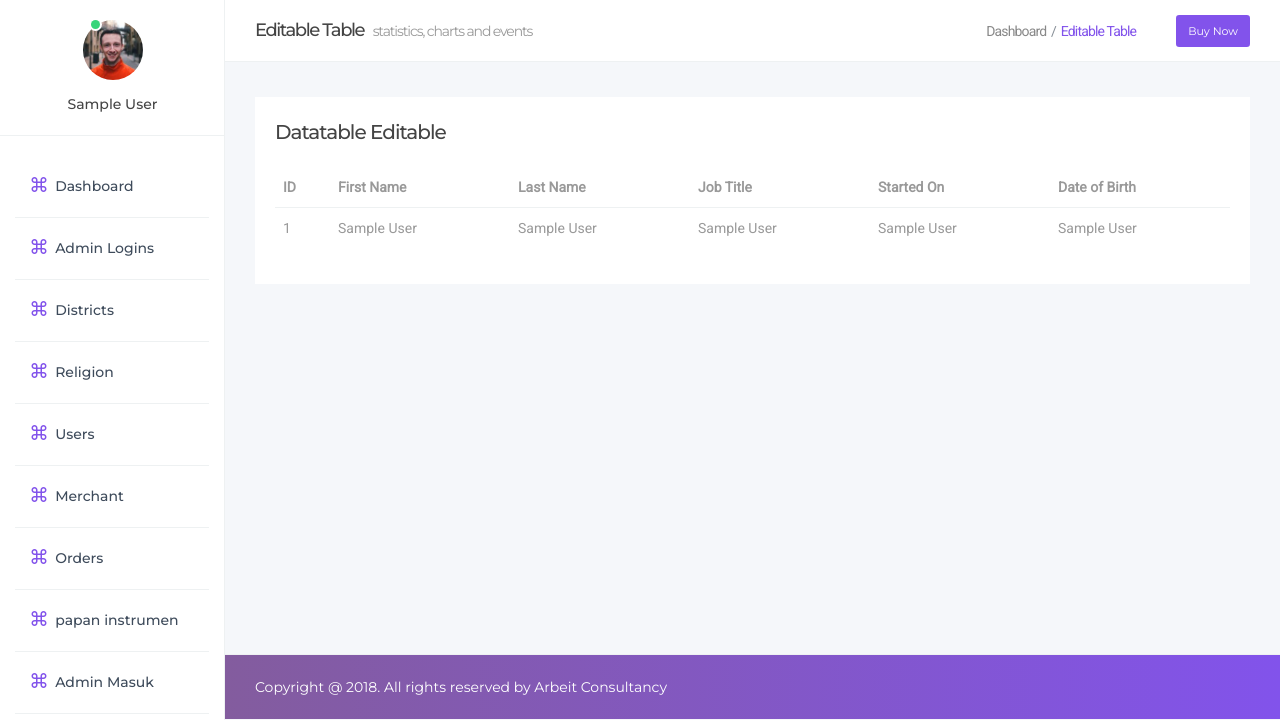
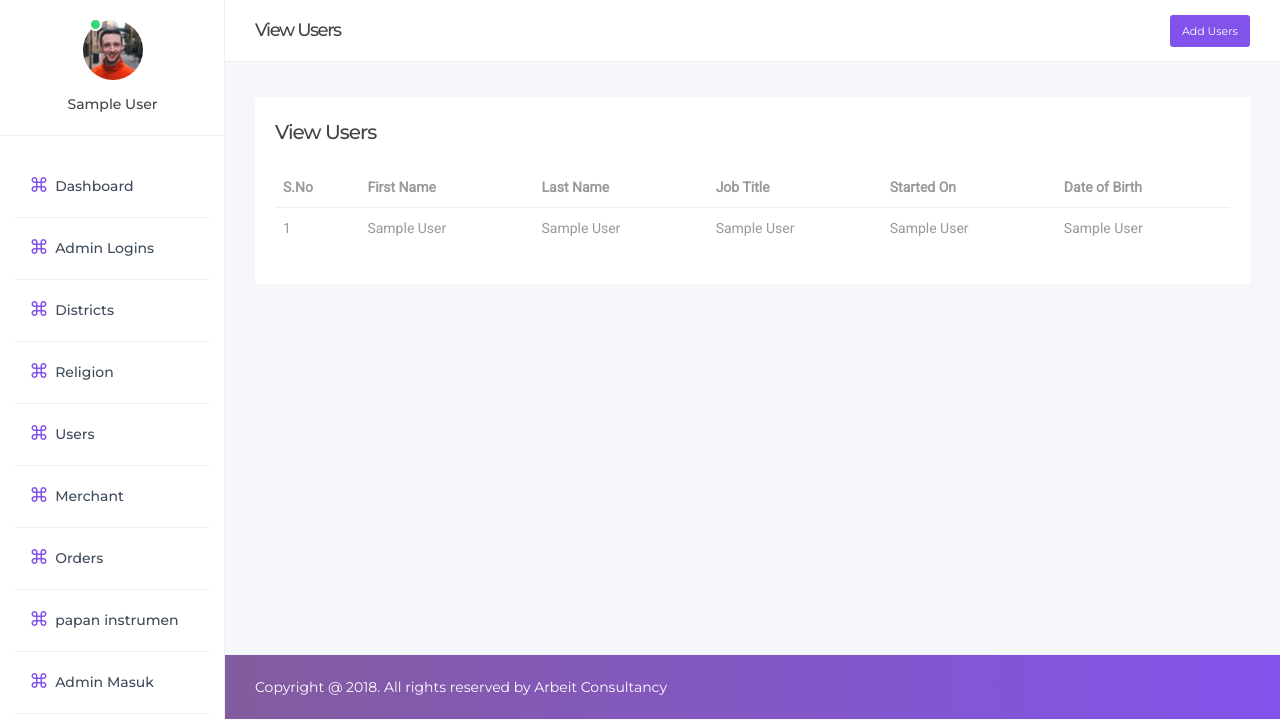
Before and after one commit to Srinivaslancius/money_transfer, a PHP site: page /indonesia_project/view_users.php in a window 1280 px wide. Shown: the part 80-800 px from the top of the page. Run offline with PHP 8.4, Linux system fonts and the light colour scheme; the visitor is signed in with stand-in values (Sample User, id 1); tables that the repository leaves empty or names only in its code hold one stand-in row (values such as "Sample post"); some libraries are stand-ins or nearby versions; some web fonts are replaced.

Commit message:
changes in users and view_users

```diff
--- a/manage_webmaster/user.php
+++ b/manage_webmaster/user.php
@@ -47,6 +47,9 @@
         <!-- /.site-sidebar -->
         <main class="main-wrapper clearfix">
             <!-- Page Title Area -->
+            <?php
+               $getUsers = "SELECT * FROM users ORDER BY lkp_status_id, id DESC";
+               $getUsersData = $conn->query($getUsers); $i=1; ?>
             <div class="row page-title clearfix">
                 <div class="page-title-left">
                     <h6 class="page-title-heading mr-0 mr-r-5">User Registration</h6>
--- a/manage_webmaster/view_users.php
+++ b/manage_webmaster/view_users.php
@@ -26,6 +26,7 @@
     <!-- /.navbar-right -->
     </nav>
     <!-- /.navbar -->
+
     <div class="content-wrapper">
         <!-- SIDEBAR -->
         <aside class="site-sidebar scrollbar-enabled" data-suppress-scroll-x="true">
@@ -38,17 +39,13 @@
             <!-- Page Title Area -->
             <div class="row page-title clearfix">
                 <div class="page-title-left">
-                    <h6 class="page-title-heading mr-0 mr-r-5">Editable Table</h6>
-                    <p class="page-title-description mr-0 d-none d-md-inline-block">statistics, charts and events</p>
+                    <h6 class="page-title-heading mr-0 mr-r-5">View Users</h6>
+
                 </div>
                 <!-- /.page-title-left -->
                 <div class="page-title-right d-none d-sm-inline-flex">
-                    <ol class="breadcrumb">
-                        <li class="breadcrumb-item"><a href="index-2.html">Dashboard</a>
-                        </li>
-                        <li class="breadcrumb-item active">Editable Table</li>
-                    </ol>
-                    <div class="d-none d-md-inline-flex justify-center align-items-center"><a href="javascript: void(0);" class="btn btn-color-scheme btn-sm fs-11 fw-400 mr-l-40 pd-lr-10 mr-l-0-rtl mr-r-40-rtl hidden-xs hidden-sm ripple" target="_blank">Buy Now</a>
+
+                    <div class="d-none d-md-inline-flex justify-center align-items-center"><a href="user.php" class="btn btn-color-scheme btn-sm fs-11 fw-400 mr-l-40 pd-lr-10 mr-l-0-rtl mr-r-40-rtl hidden-xs hidden-sm ripple" target="_blank">Add Users</a>
                     </div>
                 </div>
                 <!-- /.page-title-right -->
@@ -64,14 +61,14 @@
                     <div class="col-md-12 widget-holder">
                         <div class="widget-bg">
                             <div class="widget-heading clearfix">
-                                <h5>Datatable Editable</h5>
+                                <h5>View Users</h5>
                             </div>
                             <!-- /.widget-heading -->
                             <div class="widget-body clearfix">
                                 <table class="table table-editable table-responsive" data-toggle="datatables">
                                     <thead>
                                         <tr>
-                                            <th data-identifier>ID</th>
+                                            <th data-identifier>S.No</th>
                                             <th data-editable>First Name</th>
                                             <th data-editable>Last Name</th>
                                             <th data-editable>Job Title</th>
@@ -80,11 +77,11 @@
                                         </tr>
                                     </thead>
                                     <tbody>
-                                        <?php $getSubCategories = getAllDataWithActiveRecent('users'); $i=1; ?>
-                                        <?php while ($row = $getSubCategories->fetch_assoc()) { ?>
+                                        <?php $getSubUsersData = getAllDataWithActiveRecent('users'); $i=1; ?>
+                                        <?php while ($row = $getSubUsersData->fetch_assoc()) { ?>
                                         <tr data-expanded="true">
                                             <td><?php echo $i; ?></td>
-                                            <td><?php echo $row['sub_category_name']; ?></td>
+                                            <td><?php echo $row['user_full_name']; ?></td>
                                             <td><?php echo $row['sub_category_name']; ?></td>
                                             <td><?php echo $row['sub_category_name']; ?></td>
                                             <td><?php echo $row['sub_category_name']; ?></td>
```
